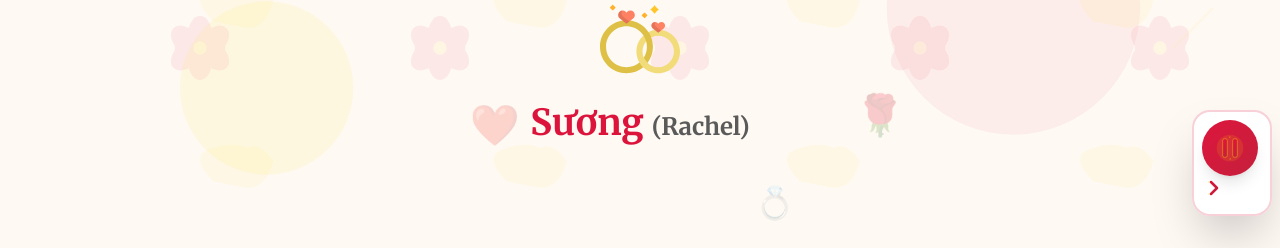
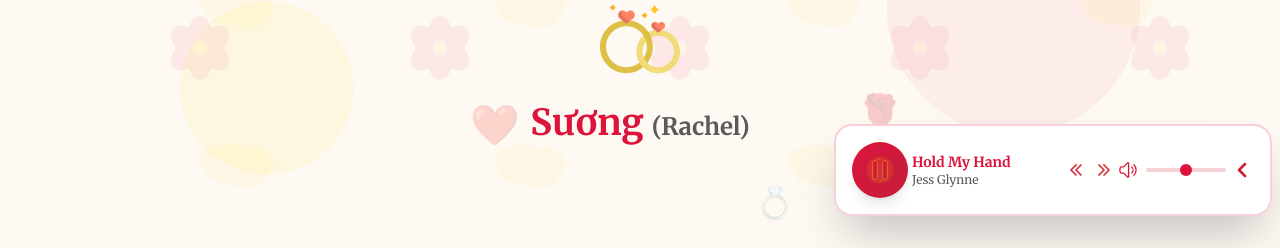
Before and after one commit to k8sboi-hq/wedding, a Next.js app: page / in a window 1280 px wide. Shown: the part 552-800 px from the top of the page. Built offline with nearby package versions, Linux system fonts and the light colour scheme.

Commit message:
chore: make musicPlayer not collapsed by default

```diff
--- a/src/components/MusicPlayer/useMusicPlayer.ts
+++ b/src/components/MusicPlayer/useMusicPlayer.ts
@@ -7,7 +7,7 @@ export function useMusicPlayer() {
   const [currentTrackIndex, setCurrentTrackIndex] = useState(0);
   const [isPlaying, setIsPlaying] = useState(false);
   const [volume, setVolume] = useState(50);
-  const [isCollapsed, setIsCollapsed] = useState(true);
+  const [isCollapsed, setIsCollapsed] = useState(false);
   const audioRef = useRef<HTMLAudioElement | null>(null);
 
   const playlist = WEDDING_DATA.musicPlaylist;
```
